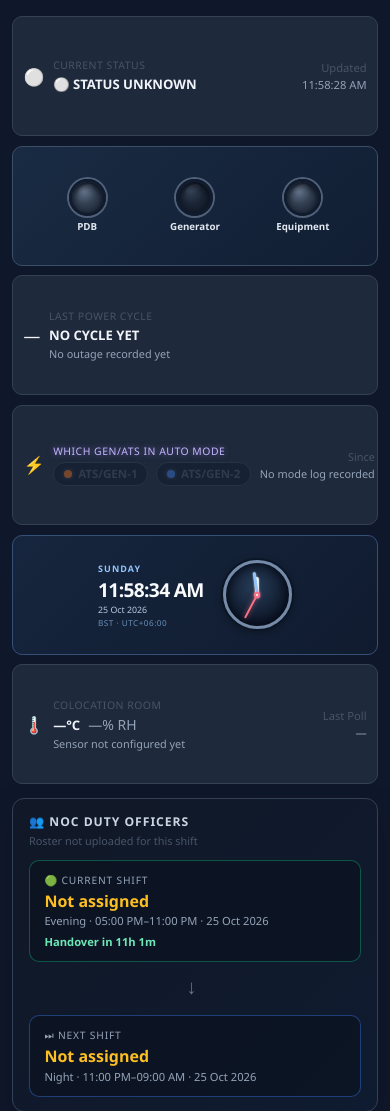
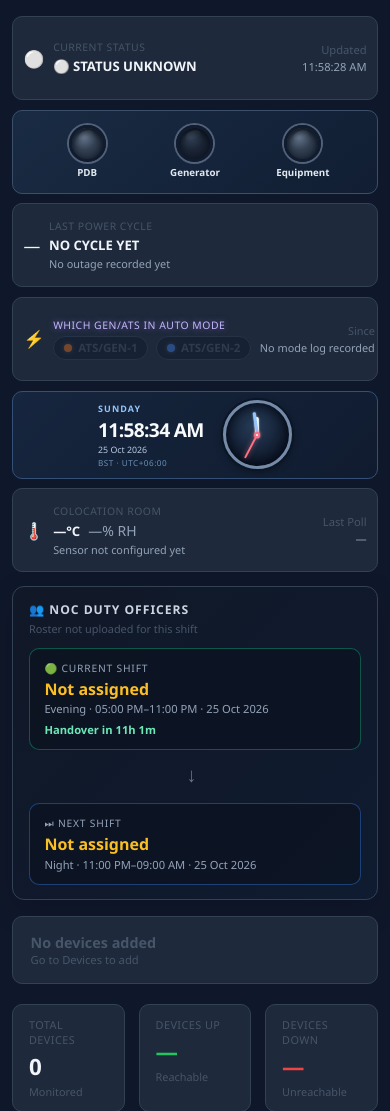
Before and after one commit to JsayeedR/sysmonitor, a Django app: page / in a window 390 px wide. Shown: the part 45-1156 px from the top of the page. Run offline with Django 5.2, Linux system fonts and the light colour scheme; the visitor is signed in with stand-in values (Sample User, id 1); data comes from the database, SQL or seed files in the repository; data that the repository does not hold is empty.

Commit message:
SysMonitor RC24.7.1: restore compact dashboard card height

```diff
--- a/sysmonitor/monitor/templates/monitor/dashboard.html
+++ b/sysmonitor/monitor/templates/monitor/dashboard.html
@@ -74,15 +74,18 @@
       display:grid;
       grid-template-columns:minmax(0,1.3fr) minmax(165px,.56fr) minmax(0,1.3fr);
       grid-template-areas:"status lamps cycle" "ats clock colo";
-      grid-auto-rows:120px; /* both rows share the clock-card height */
+      /* Compact, clock-sized rows: the 120px RC24.7 rule made cards oversized. */
+      grid-auto-rows:84px;
       gap:.6rem; margin-bottom:.85rem;
     }
-    /* Keep all six status panels visually identical in height. */
+    /* Equal desktop card heights; only responsive layouts may grow for wrapping. */
     .banner-grid > .banner { box-sizing:border-box; min-width:0; min-height:0; height:100%; }
+    @media (max-width:1050px) {
+      .banner-grid {grid-auto-rows:minmax(84px,auto);}
+    }
     @media (max-width:768px) {
-      /* Allow wrapping without clipping labels on narrow screens. */
-      .banner-grid {grid-auto-rows:minmax(120px, auto);}
-      .banner-grid > .banner {min-height:120px;}
+      .banner-grid {grid-auto-rows:auto;}
+      .banner-grid > .banner {min-height:84px; height:auto;}
     }
     #banner { grid-area:status; }
     #power-indicator-banner { grid-area:lamps; }
--- a/sysmonitor/monitor/test_ui_rc247.py
+++ b/sysmonitor/monitor/test_ui_rc247.py
@@ -12,9 +12,11 @@ class DashboardRC247Tests(SimpleTestCase):
 
     def test_six_cards_remain_in_their_expected_grid_cells(self):
         self.assertIn('grid-template-areas:"status lamps cycle" "ats clock colo"', self.html)
-        self.assertIn('grid-auto-rows:120px;', self.html)
+        self.assertIn('grid-auto-rows:84px;', self.html)
         self.assertIn('.banner-grid > .banner { box-sizing:border-box;', self.html)
-        self.assertIn('grid-auto-rows:minmax(120px, auto)', self.html)
+        self.assertIn('grid-auto-rows:minmax(84px,auto)', self.html)
+        self.assertIn('grid-auto-rows:auto;', self.html)
+        self.assertNotIn('grid-auto-rows:120px;', self.html)
 
     def test_limit_to_latest_35_without_server_filtering(self):
         self.assertIn('const PDB_INITIAL_DATES = 35;', self.html)
```
